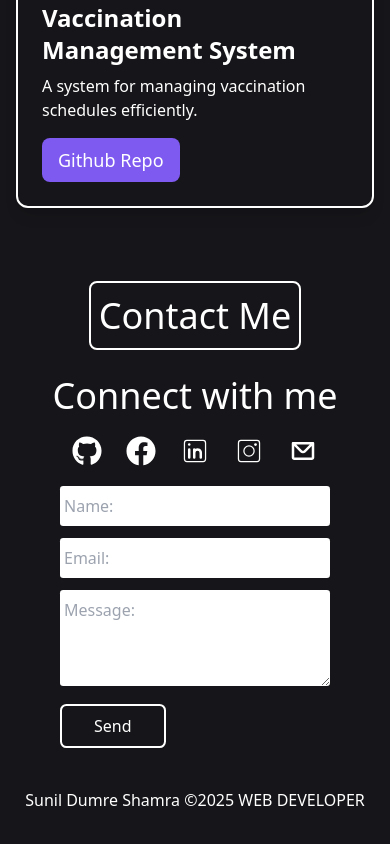
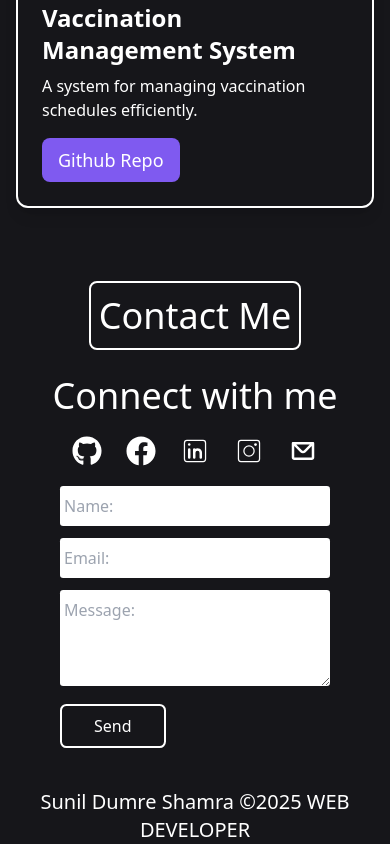
Before and after one commit to sunilsd7/Portfolio-From-reactjs, a React (Vite) app: page / in a window 390 px wide. Shown: the part 3558-4402 px from the top of the page. Before the commit the page ends 4370 px from the top, so only its background shows below. Built offline with nearby package versions, Linux system fonts and the light colour scheme.

Commit message:
Updated responsive for all screen

```diff
--- a/src/Component/Footer.jsx
+++ b/src/Component/Footer.jsx
@@ -3,7 +3,7 @@
 const Footer = () => {
   return (
     <div>
-      <p className='text-center md:text-2xl text-l '>Sunil Dumre Shamra ©2025 WEB DEVELOPER</p>
+      <p className='text-center  text-xl '>Sunil Dumre Shamra ©2025 WEB DEVELOPER</p>
     </div>
   )
 }
```
